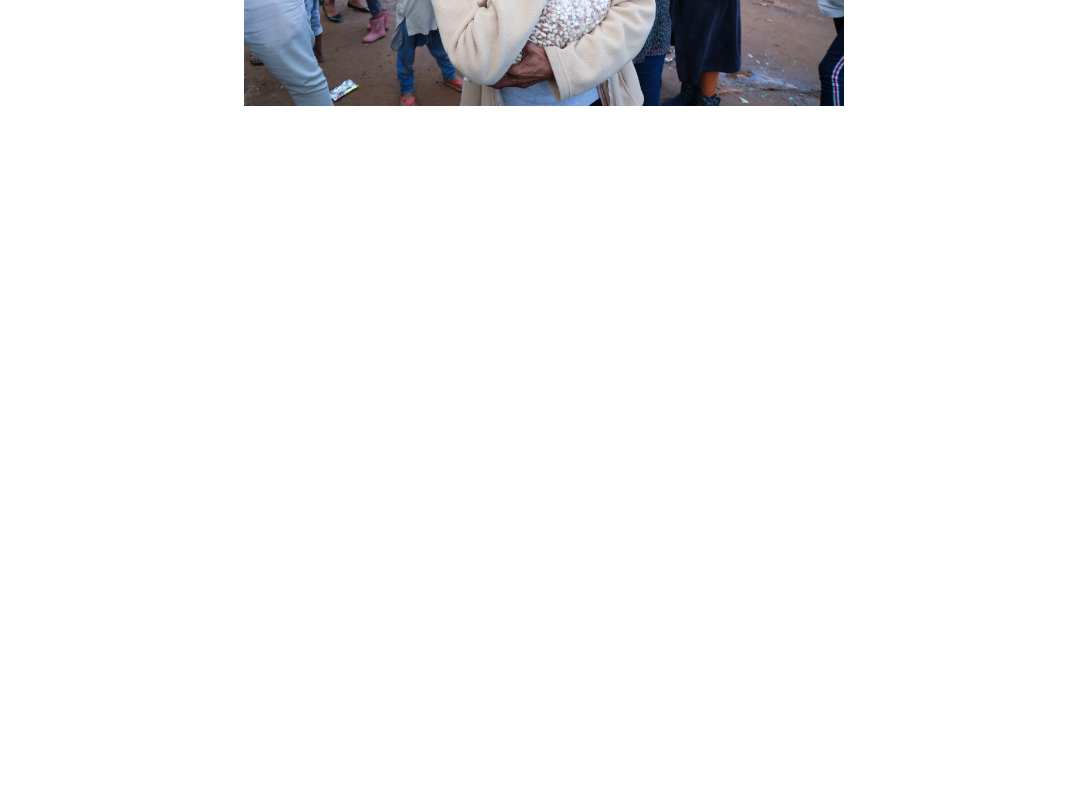
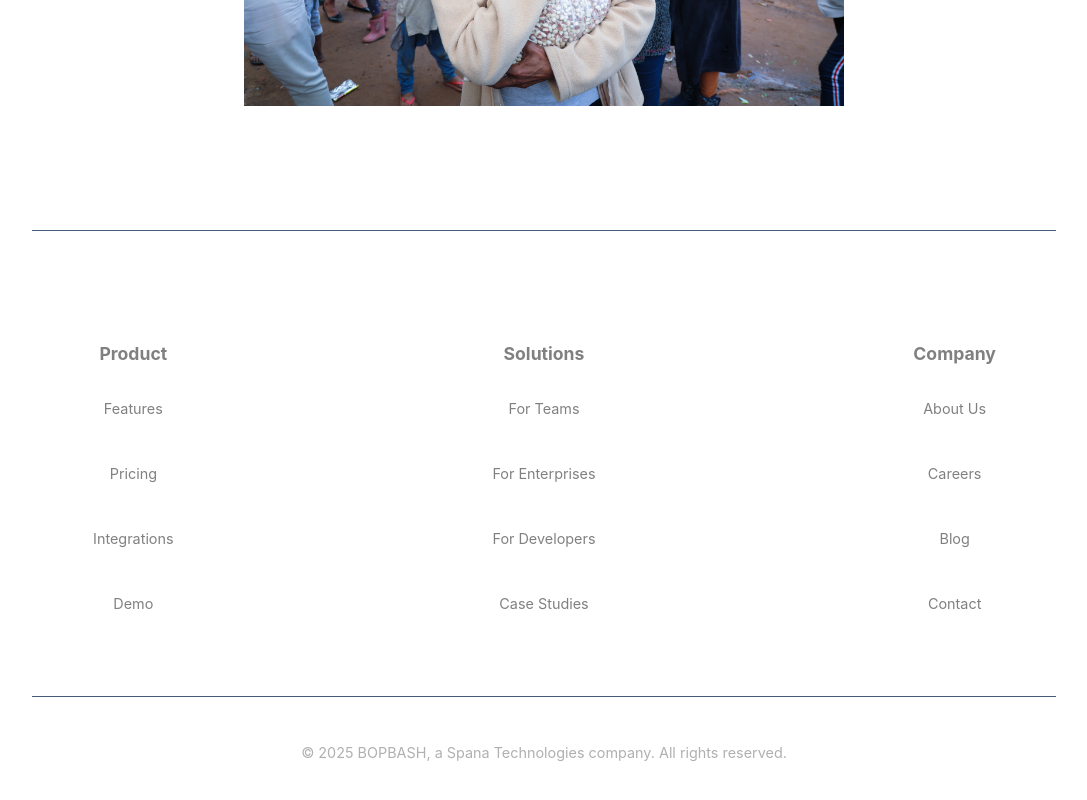
Before and after one commit to Bukho127/Bopbash_web_app, a Vue app: page / in a window 1280 px wide. Shown: the part 2090-2890 px from the top of the page, without its empty margins (96-1183 px from the left). Before the commit the page ends 2260 px from the top, so only its background shows below. Built offline with nearby package versions, Linux system fonts and the light colour scheme.

Commit message:
worked on footer

```diff
--- a/package.json
+++ b/package.json
@@ -10,6 +10,7 @@
   "dependencies": {
     "@fortawesome/fontawesome-free": "^7.0.0",
     "@fortawesome/fontawesome-svg-core": "^7.0.0",
+    "@fortawesome/free-brands-svg-icons": "^7.0.0",
     "@fortawesome/free-solid-svg-icons": "^7.0.0",
     "@fortawesome/vue-fontawesome": "^3.1.1",
     "core-js": "^3.8.3",
--- /dev/null
+++ b/src/components/FooterPage.vue
@@ -0,0 +1,81 @@
+<template>
+  <footer class="footer">
+    <hr>
+    <PreFooter />
+    <hr>
+    <div class="footer-content">
+
+      <p>&copy; {{ currentYear }} BOPBASH, a Spana Technologies company. All rights reserved.</p>
+      <div class="social-links">
+        <a href="https://facebook.com" target="_blank" aria-label="Facebook">
+          <font-awesome-icon :icon="['fab', 'facebook']" />
+          Facebook
+        </a>
+        <a href="https://twitter.com" target="_blank" aria-label="Twitter">
+          <font-awesome-icon :icon="['fab', 'twitter']" />
+          Twitter
+        </a>
+        <a href="https://instagram.com" target="_blank" aria-label="Instagram">
+          <font-awesome-icon :icon="['fab', 'instagram']" />
+          Instagram
+        </a>
+      </div>
+
+    </div>
+  </footer>
+</template>
+
+<script>
+import PreFooter from '../components/PreFooter.vue';
+
+export default {
+  name: "FooterPage",
+  components: { PreFooter },
+  data() {
+    return {
+      currentYear: new Date().getFullYear()
+    }
+  }
+}
+</script>
+
+
+<style scoped>
+hr{
+  margin-bottom: 3rem;
+  width: 80%;
+  height: 0.1px;
+  border: none;
+  background-color:#465b78;
+}
+.footer {
+  margin-top: 2rem;
+  background-color: var(--background-color);
+  color: #b0b0b0;
+  font-size: 0.9rem;
+  padding: 20px 0;
+  text-align: center;
+}
+
+.footer-content {
+  max-width: 900px;
+  margin: 0 auto;
+}
+
+.social-links {
+  margin-top: 10px;
+}
+
+.social-links a {
+  display: inline-block;
+  color: #fff;
+  margin: 0 10px;
+  text-decoration: none;
+  font-size: 1rem;
+  transition: color 0.3s;
+}
+
+.social-links a:hover {
+  color:rgb(255, 115, 0);
+}
+</style>
--- /dev/null
+++ b/src/components/PreFooter.vue
@@ -0,0 +1,94 @@
+<template>
+  <section class="pre-footer">
+    <div class="container">
+      <div class="columns">
+        <!-- Product -->
+        <div class="column">
+          <h3>Product</h3>
+          <ul>
+            <li><a href="#">Features</a></li>
+            <li><a href="#">Pricing</a></li>
+            <li><a href="#">Integrations</a></li>
+            <li><a href="#">Demo</a></li>
+          </ul>
+        </div>
+
+        <!-- Solutions -->
+        <div class="column">
+          <h3>Solutions</h3>
+          <ul>
+            <li><a href="#">For Teams</a></li>
+            <li><a href="#">For Enterprises</a></li>
+            <li><a href="#">For Developers</a></li>
+            <li><a href="#">Case Studies</a></li>
+          </ul>
+        </div>
+
+        <!-- Company -->
+        <div class="column">
+          <h3>Company</h3>
+          <ul>
+            <li><a href="#">About Us</a></li>
+            <li><a href="#">Careers</a></li>
+            <li><a href="#">Blog</a></li>
+            <li><a href="#">Contact</a></li>
+          </ul>
+        </div>
+      </div>
+    </div>
+  </section>
+</template>
+
+<script>
+export default {
+  name: "PreFooter"
+}
+</script>
+
+<style scoped>
+.pre-footer {
+  background: var(--background-color);
+  padding: 3rem 1rem;
+
+}
+
+.container {
+  max-width: 1200px;
+  margin: 0 auto;
+}
+
+.columns {
+  display: grid;
+  grid-template-columns: repeat(3, 1fr);
+  gap: 2rem;
+}
+
+.column h3 {
+  font-size: 1.1rem;
+  margin-bottom: 1rem;
+  color:gray;
+}
+
+.column ul {
+  list-style: none;
+  padding: 0;
+  margin: 0;
+}
+
+.column li {
+  margin-bottom: 0.5rem;
+}
+
+.column a {
+  color: gray;
+  text-decoration: none;
+}
+
+.column a:hover {
+  color: #000;
+}
+
+li{
+    padding: 20px;
+}
+</style>
--- a/src/main.js
+++ b/src/main.js
@@ -9,8 +9,9 @@ import { FontAwesomeIcon } from '@fortawesome/vue-fontawesome'
 import { faArrowRight } from '@fortawesome/free-solid-svg-icons'
 import { faBars } from '@fortawesome/free-solid-svg-icons'
 import { faChevronUp, faChevronDown } from '@fortawesome/free-solid-svg-icons'
+import { faFacebook, faTwitter, faInstagram } from '@fortawesome/free-brands-svg-icons'
 
-library.add(faArrowRight, faBars,faChevronUp, faChevronDown)
+library.add(faArrowRight, faBars,faChevronUp, faChevronDown, faFacebook, faTwitter, faInstagram)
 
 
 const app = createApp(App)
--- a/src/views/LandingPage.vue
+++ b/src/views/LandingPage.vue
@@ -2,6 +2,7 @@
   <div class="landing-page">
     <NavigationMenu />
     <ThemeToggle />
+
 
     <section class="hero">
       <h1 class="hero__title">Turn Social Data Into Smarter Decisions</h1>
@@ -34,6 +35,7 @@
     <section class="carousel-section">
       <ImageCarousel :slides="carouselSlides" />
     </section>
+    <Footer/>
   </div>
 </template>
 
@@ -41,6 +43,7 @@
 import NavigationMenu from "../components/NavigationMenu.vue";
 import ThemeToggle from "../components/ThemeToggle.vue";
 import ImageCarousel from "../components/ImageCarousel.vue";
+import Footer from '../components/FooterPage.vue';
 import { gsap } from "gsap";
 import { ScrollTrigger } from "gsap/ScrollTrigger";
 
@@ -48,7 +51,7 @@ gsap.registerPlugin(ScrollTrigger);
 
 export default {
   name: "LandingPage",
-  components: { NavigationMenu, ThemeToggle, ImageCarousel },
+  components: { NavigationMenu, ThemeToggle, ImageCarousel, Footer },
   data() {
     return {
       features: [
@@ -139,8 +142,14 @@ export default {
   cursor: pointer;
   border-radius: 5px;
   margin: 0.5rem;
+
 }
 
+.hero__cta:hover {
+  border:none;
+  box-shadow: inset 0 0 0 1px rgba(255, 115, 0, 0.8);
+  color:rgba(255, 115, 0, 0.8);
+}
 
 .hero__image {
   max-width: 100%;
```
Also changed, not shown: 1 other file (tests, documents, lock files or other folders).
